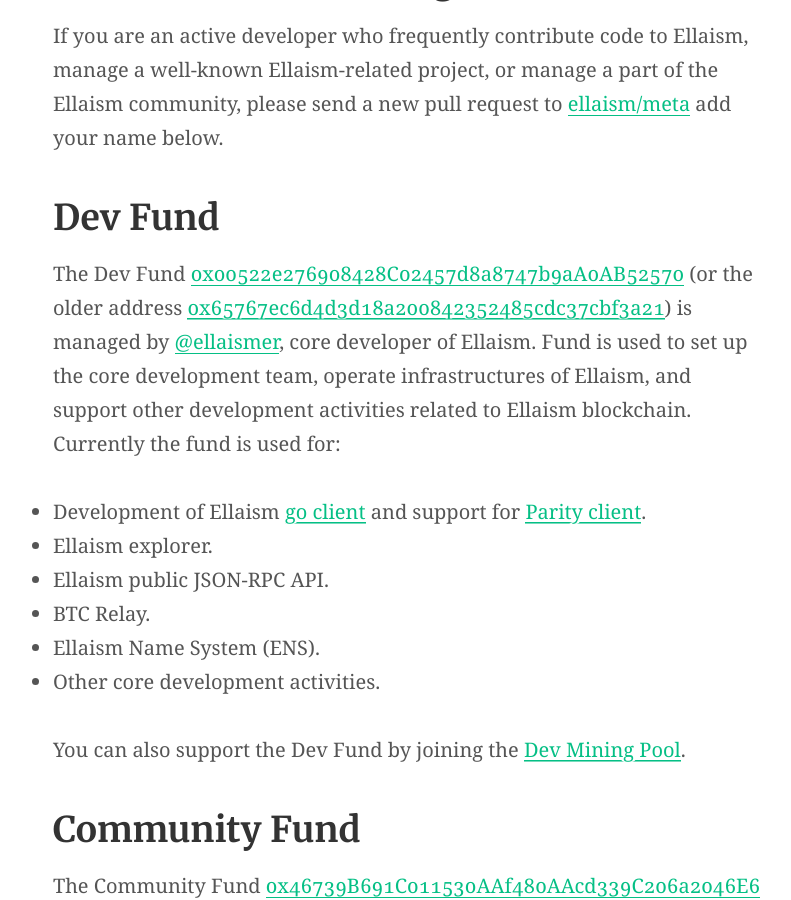
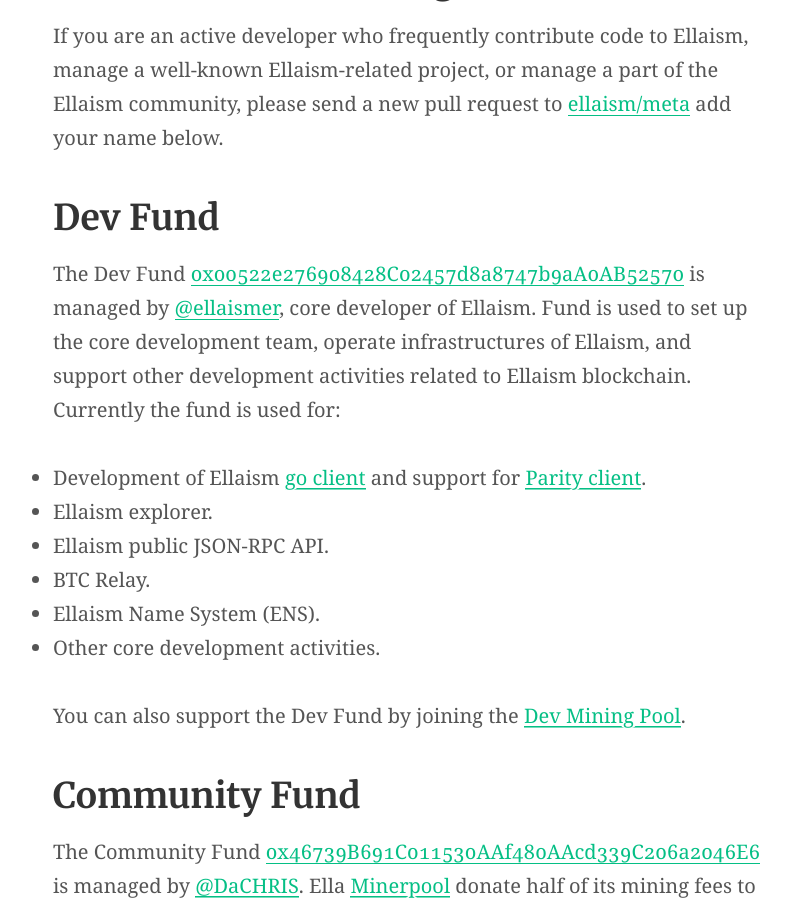
Before and after one commit to ellaism/ellaism.org, a Jekyll site: the page built from donate.md, in a window 1280 px wide and 900 px high, scrolled down 398 px. Shown: the whole window, without its empty margins (230-1021 px from the left). Built offline with Jekyll 4.4.1, drawn with Linux system fonts in a browser that asks for light colours; our own code applies the rules of GitHub Pages for plain Markdown files.

Commit message:
Show only newer address in donate page

```diff
--- a/donate.md
+++ b/donate.md
@@ -11,7 +11,7 @@
 
 ## Dev Fund
 
-The Dev Fund [0x00522e276908428C02457d8a8747b9aA0AB52570](https://explorer.ellaism.org/#/address/0x00522e276908428C02457d8a8747b9aA0AB52570) (or the older address [0x65767ec6d4d3d18a200842352485cdc37cbf3a21](https://explorer.ellaism.org/#/address/0x65767ec6d4d3d18a200842352485cdc37cbf3a21)) is managed by [@ellaismer](https://github.com/ellaismer), core developer of Ellaism. Fund is used to set up the core development team, operate infrastructures of Ellaism, and support other development activities related to Ellaism blockchain. Currently the fund is used for:
+The Dev Fund [0x00522e276908428C02457d8a8747b9aA0AB52570](https://explorer.ellaism.org/#/address/0x00522e276908428C02457d8a8747b9aA0AB52570) is managed by [@ellaismer](https://github.com/ellaismer), core developer of Ellaism. Fund is used to set up the core development team, operate infrastructures of Ellaism, and support other development activities related to Ellaism blockchain. Currently the fund is used for:
 
 * Development of Ellaism [go client](https://github.com/ellaism/go-ellaism) and support for [Parity client](https://github.com/ellaism/parity-config).
 * Ellaism explorer.
```
